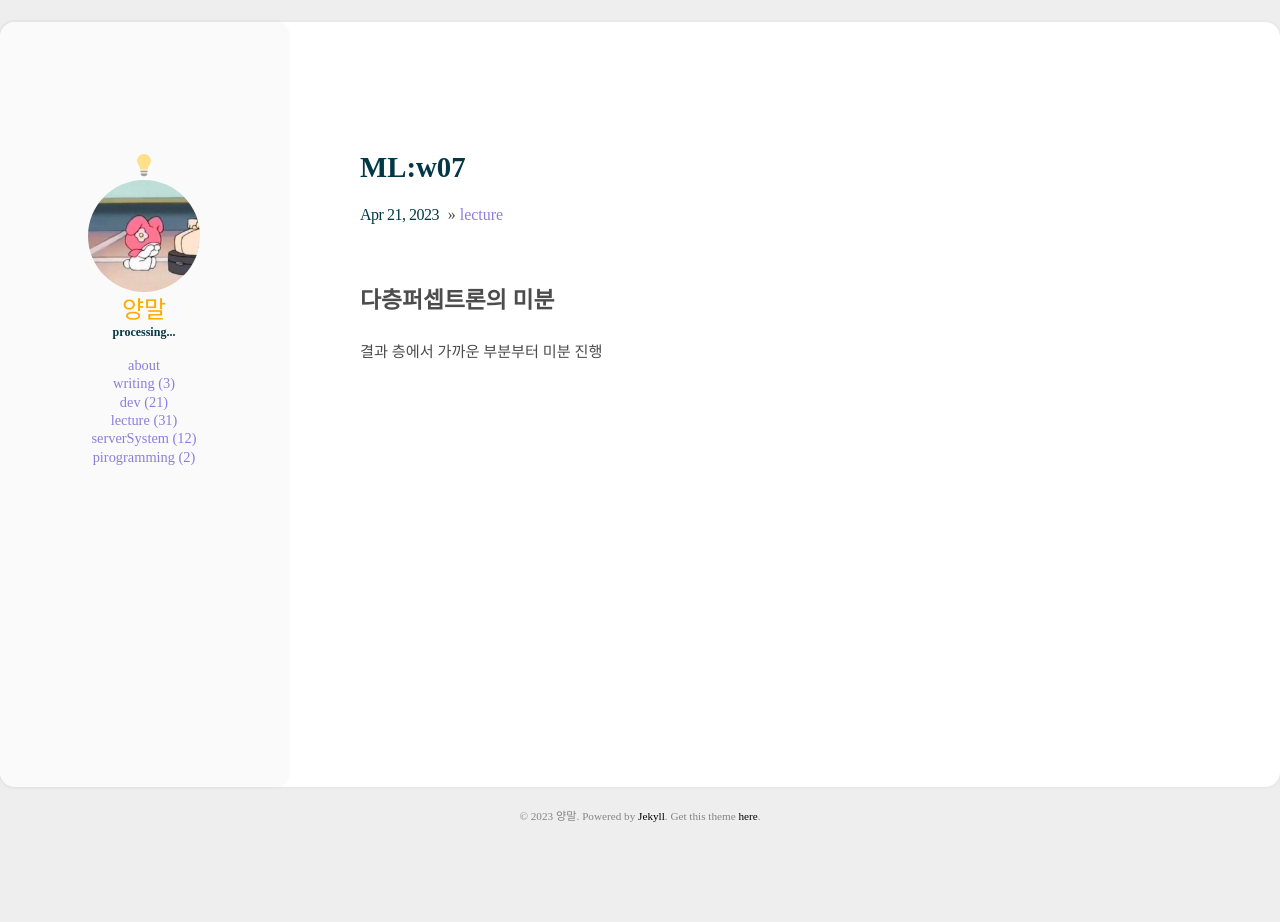
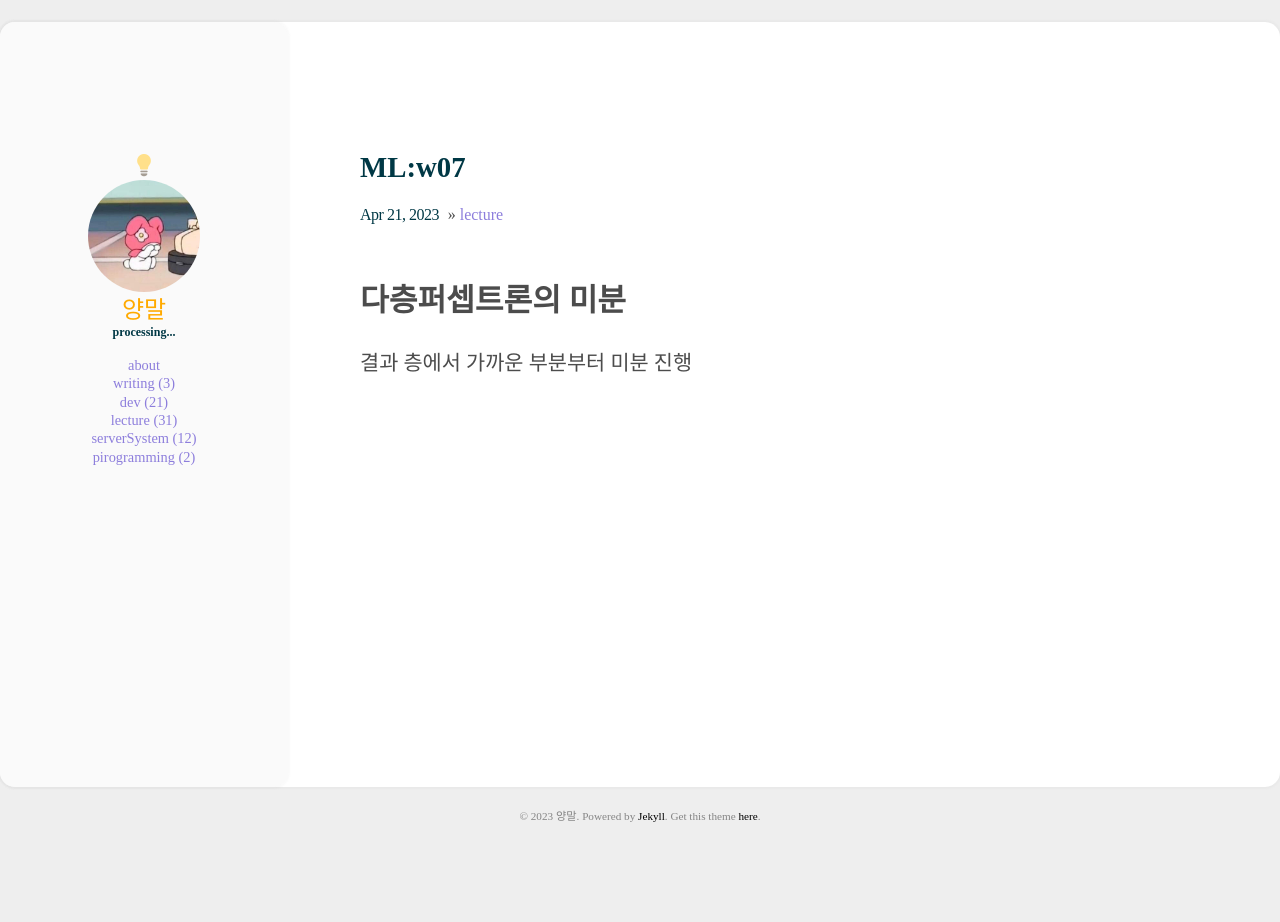
Before and after one commit to ywonchae1/ywonchae1.github.io, a Jekyll site: the page built from _posts/2023-04-21-ML_w07.md, in a window 1280 px wide. Built offline with Jekyll 4.4.1, drawn with Linux system fonts in a browser that asks for light colours; some web fonts are replaced.

Commit message:
style: font size

```diff
--- a/assets/css/main.scss
+++ b/assets/css/main.scss
@@ -646,8 +646,8 @@ a {
 }
 
 .post_content {
-    font-size: 0.95rem;
-    line-height: 1.5rem;
+    font-size: 1.3rem;
+    line-height: 2rem;
     color: var(--post_text);
 
     h1,
@@ -669,6 +669,7 @@ a {
 
     p {
         //max-width: 49rem;
+        word-break:break-all;
     }
 
     a {
```
